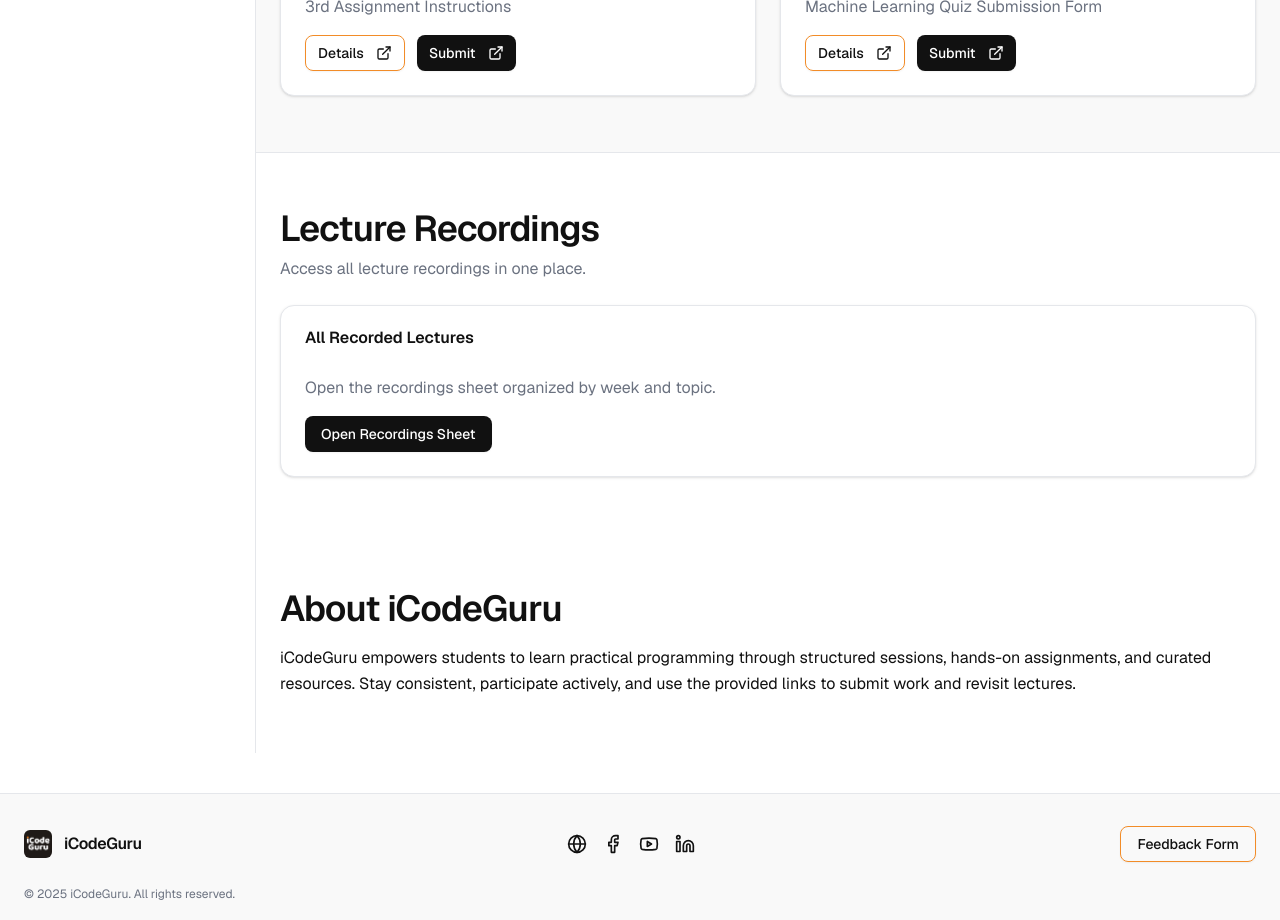
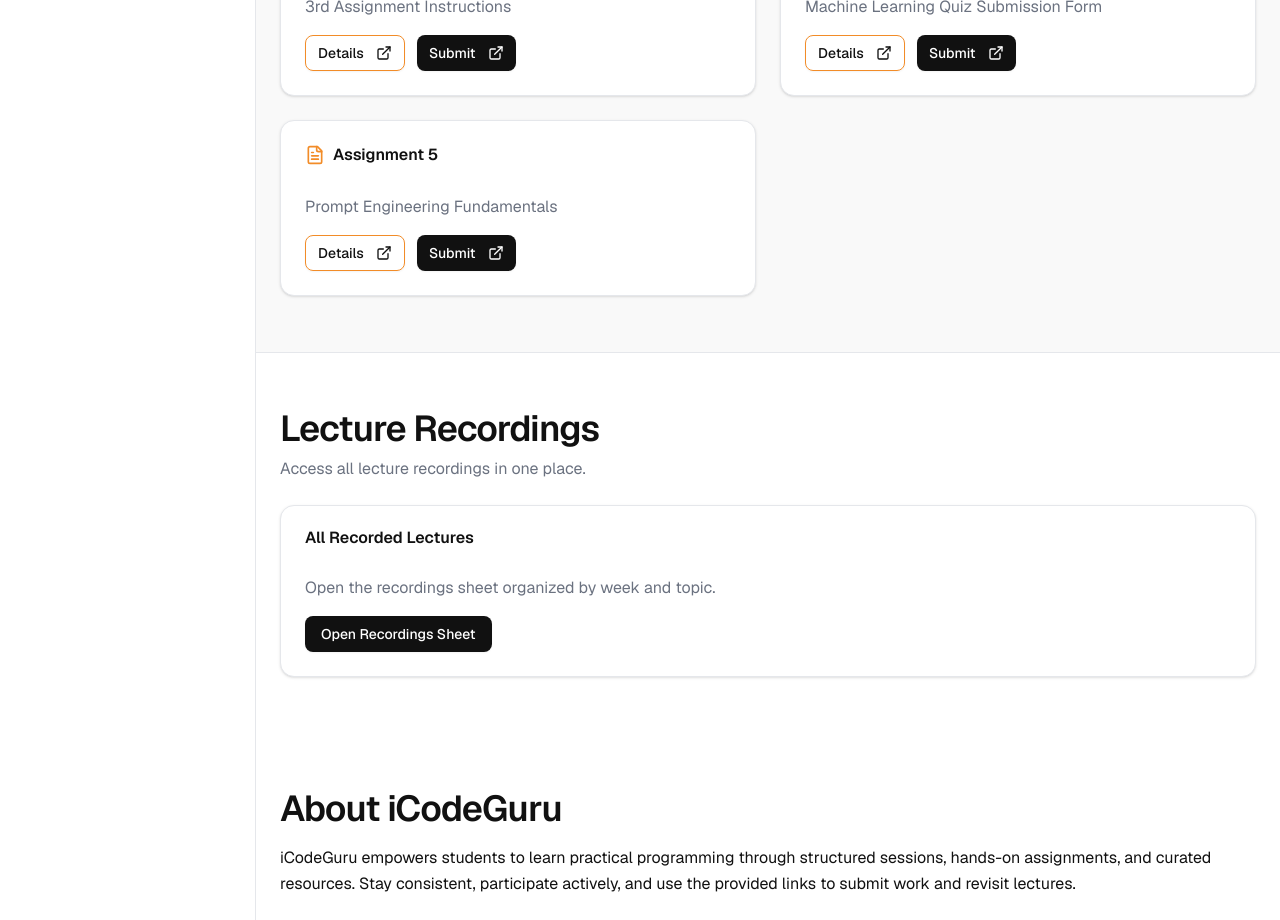
Before and after one commit to Aqsa-owais/Suffa-uni-website, a Next.js app: page / in a window 1280 px wide. Shown: the part 1380-2300 px from the top of the page. Built offline with nearby package versions, Linux system fonts and the light colour scheme.

Commit message:
first commit

```diff
--- a/components/assignments-grid.tsx
+++ b/components/assignments-grid.tsx
@@ -42,6 +42,13 @@ const assignments: Assignment[] = [
     detailsUrl: "",
     submitUrl: "https://docs.google.com/forms/d/e/1FAIpQLSd9nam_GtWQrR25ePqbmop6bqRkP1oZ6C0gJfZtAJV5kEkfkg/viewform",
   },
+  {
+    id: 5,
+    title: "Assignment 5",
+    subtitle: "Prompt Engineering Fundamentals",
+    detailsUrl: "https://docs.google.com/document/d/1NszdtOyEJeNnthJ7V3a5FNc3ZyUCfDo3mjoYhkdp1gE/edit?tab=t.0#heading=h.8o5jdfteqs1u",
+    submitUrl: "https://docs.google.com/forms/d/e/1FAIpQLScvZY5ZiOpXQfH6SdwSbReNSX0cOlRJXg5tVw-v97CGsH3RZA/viewform",
+  },
 ]
 
 export function AssignmentsGrid() {
```
